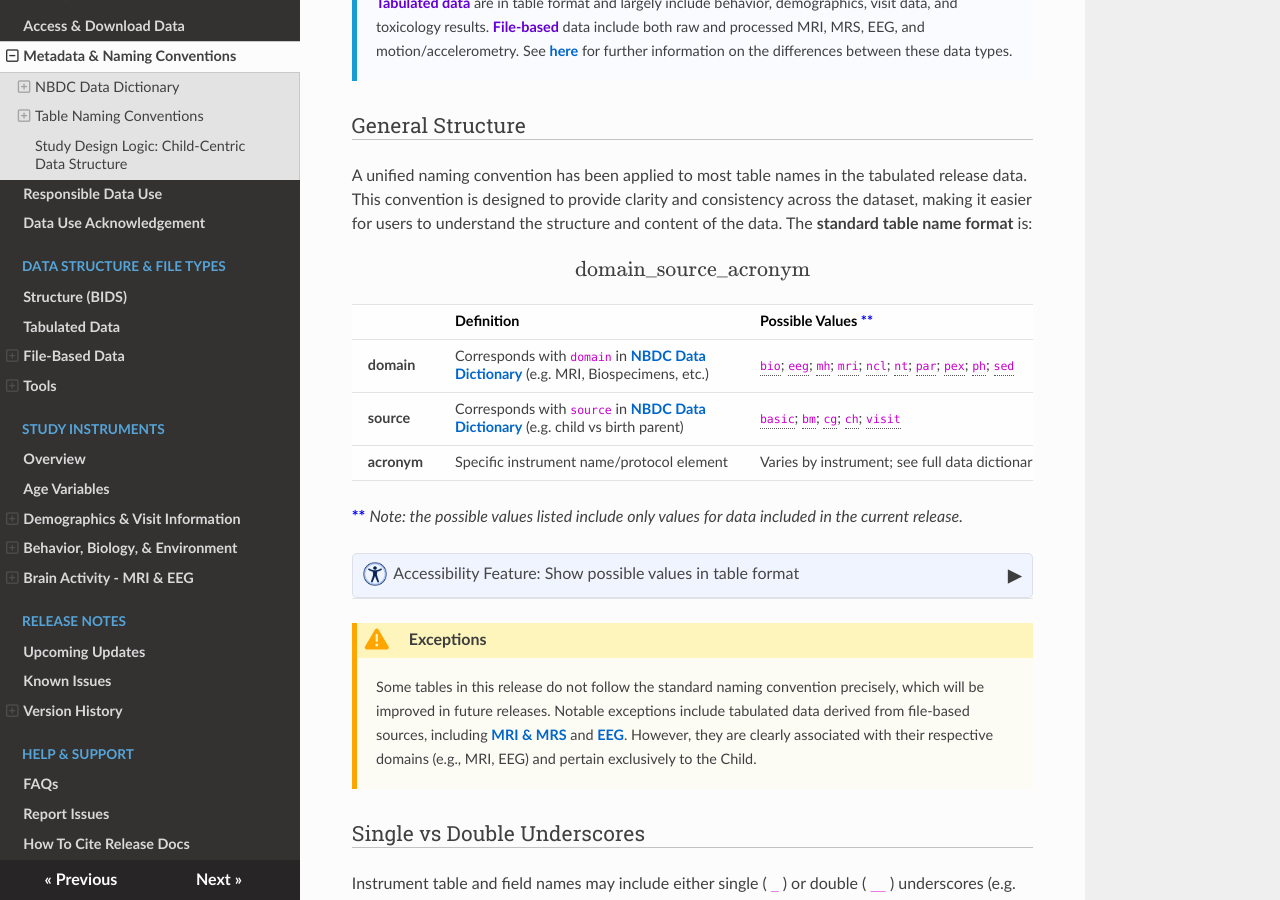
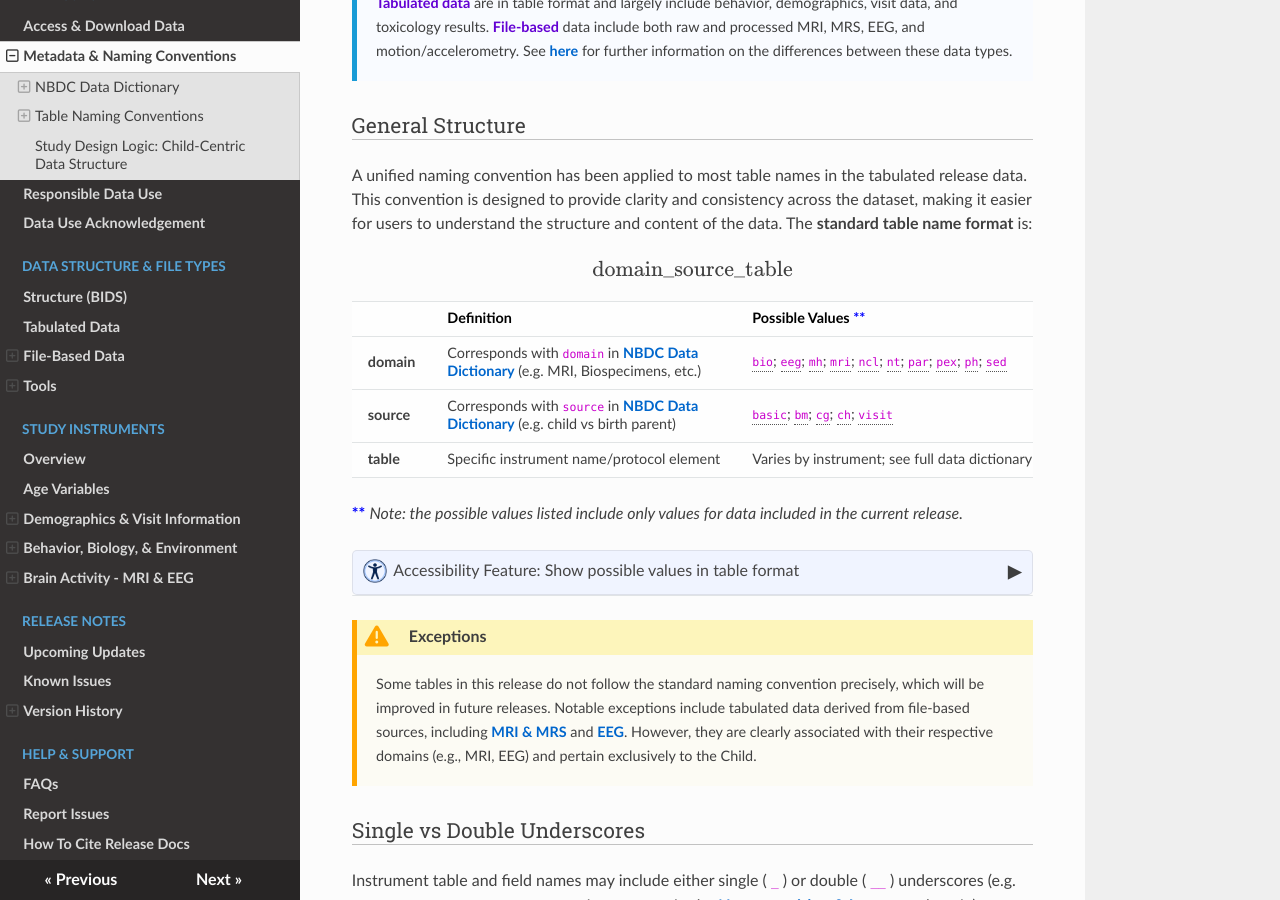
Before and after one commit to nbdc-datahub/hbcd-docs, an MkDocs documentation site: the page built from docs/access/metadata.md, in a window 1280 px wide and 900 px high, scrolled down 3045 px. Built offline with MkDocs 1.6.1, drawn with Linux system fonts in a browser that asks for light colours; nearby versions of some CDN libraries.

Commit message:
change acronym to table in naming conventions section

```diff
--- a/docs/access/metadata.md
+++ b/docs/access/metadata.md
@@ -375,7 +375,7 @@ A unified naming convention has been applied to most table names in the tabulate
 
 <p style="font-size: 1.2em; font-weight: bold;">
   \[
-  \text{domain_source_acronym}
+  \text{domain_source_table}
   \]
 </p>
 
@@ -414,7 +414,7 @@ A unified naming convention has been applied to most table names in the tabulate
   </td>
 </tr>
 <tr>
-<td><b>acronym</b></td>
+<td><b>table</b></td>
 <td>Specific instrument name/protocol element</td>
 <td>Varies by instrument; see full data dictionary for details.</td></tr>
 </tbody>
```
